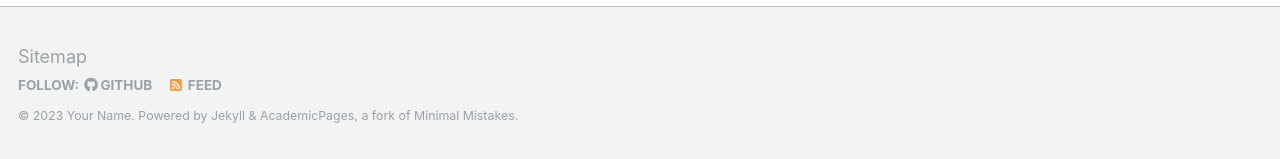
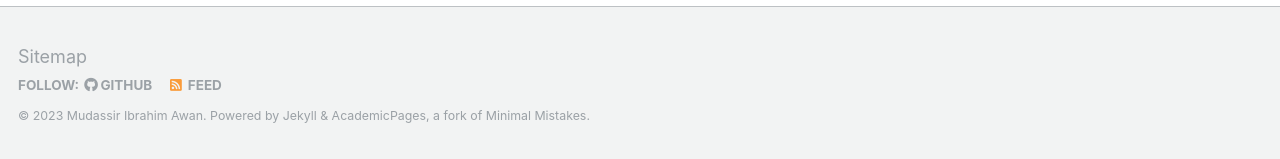
Before and after one commit to mudassir-awan/mudassir-awan.github.io, a Jekyll site: the page built from _pages/about.md, in a window 1280 px wide and 900 px high, scrolled down 2463 px. Shown: the part 738-897 px from the top of the window. Built offline with Jekyll 4.4.1, drawn with Linux system fonts in a browser that asks for light colours; some web fonts are replaced; some of the changed text lies outside the part shown.

Commit message:
Update _config.yml

```diff
--- a/_config.yml
+++ b/_config.yml
@@ -7,9 +7,9 @@
 
 # Site Settings
 locale                   : "en-US"
-title                    : "Your Name / Site Title"
+title                    : "About Me"
 title_separator          : "-"
-name                     : &name "Your Name"
+name                     : &name "Mudassir Ibrahim Awan"
 description              : &description "personal description"
 url                      : https://academicpages.github.io # the base hostname & protocol for your site e.g. "https://mmistakes.github.io"
 baseurl                  : "" # the subpath of your site, e.g. "/blog"
```
